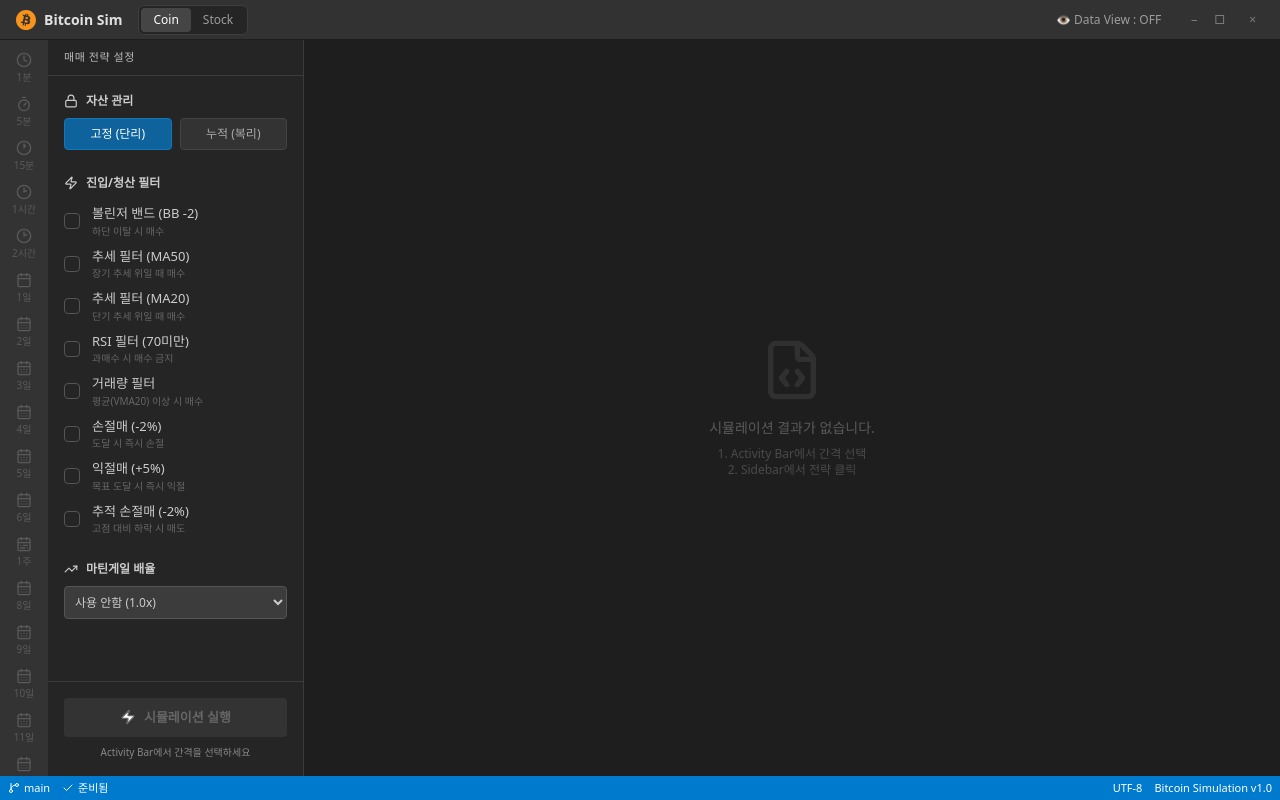
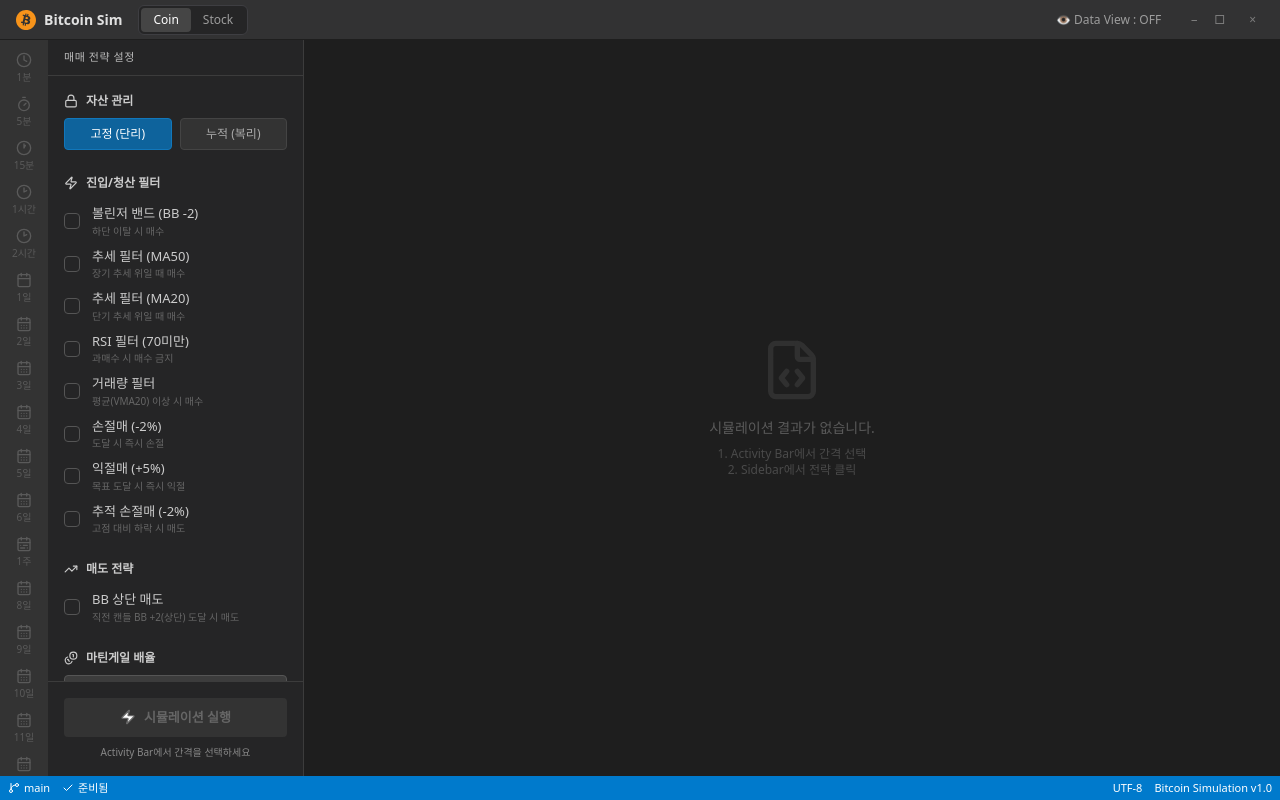
Before and after one commit to inpiniti/bitcoin-simulation, a React (Vite) app: page / in a window 1280 px wide. Built offline with nearby package versions, Linux system fonts and the light colour scheme.

Commit message:
볼린져 벤드 매도전략 추가

```diff
--- a/src/components/layout/Sidebar.jsx
+++ b/src/components/layout/Sidebar.jsx
@@ -98,10 +98,43 @@
                     </div>
                 </section>
 
-                {/* 3. 마틴게일 */}
+                {/* 3. 매도 전략 */}
+                <section className="space-y-3">
+                    <h3 className="text-[12px] font-bold text-[#cccccc] flex items-center gap-2">
+                        <TrendingUp className="w-3.5 h-3.5" /> 매도 전략
+                    </h3>
+                    <div className="space-y-2">
+                        {[
+                            { id: 'useSellAtBB2', label: 'BB 상단 매도', desc: '직전 캔들 BB +2(상단) 도달 시 매도' },
+                        ].map(item => (
+                            <label key={item.id} className="flex items-center gap-3 group cursor-pointer">
+                                <div className="relative flex items-center">
+                                    <input
+                                        type="checkbox"
+                                        checked={strategyOptions[item.id]}
+                                        onChange={(e) => handleOptionChange(item.id, e.target.checked)}
+                                        className="sr-only"
+                                    />
+                                    <div className={cn(
+                                        "w-4 h-4 rounded border transition-colors flex items-center justify-center",
+                                        strategyOptions[item.id] ? "bg-[#ce9178] border-[#ce9178]" : "border-[#555555] group-hover:border-[#777777]"
+                                    )}>
+                                        {strategyOptions[item.id] && <div className="w-2 h-2 bg-white rounded-sm" />}
+                                    </div>
+                                </div>
+                                <div className="flex flex-col">
+                                    <span className="text-[13px] text-[#cccccc]">{item.label}</span>
+                                    <span className="text-[10px] text-[#666666]">{item.desc}</span>
+                                </div>
+                            </label>
+                        ))}
+                    </div>
+                </section>
+
+                {/* 4. 마틴게일 */}
                 <section className="space-y-2">
                     <h3 className="text-[12px] font-bold text-[#cccccc] flex items-center gap-2">
-                        <TrendingUp className="w-3.5 h-3.5" /> 마틴게일 배율
+                        <Coins className="w-3.5 h-3.5" /> 마틴게일 배율
                     </h3>
                     <select
                         value={strategyOptions.martingaleMultiplier}
--- a/src/store/useStore.js
+++ b/src/store/useStore.js
@@ -89,6 +89,7 @@
                     takeProfitPcnt: 5.0,
                     useTrailingStop: false,
                     trailingStopPcnt: -2.0,
+                    useSellAtBB2: false,       // BB 상단(2) 도달 시 매도
                     martingaleMultiplier: 1.0, // 1.0 = No Martingale
                     baseQuantity: 100000,
                 },
```
Also changed, not shown: src/lib/dataProcessor.js, 1 other file (tests, documents, lock files or other folders).
